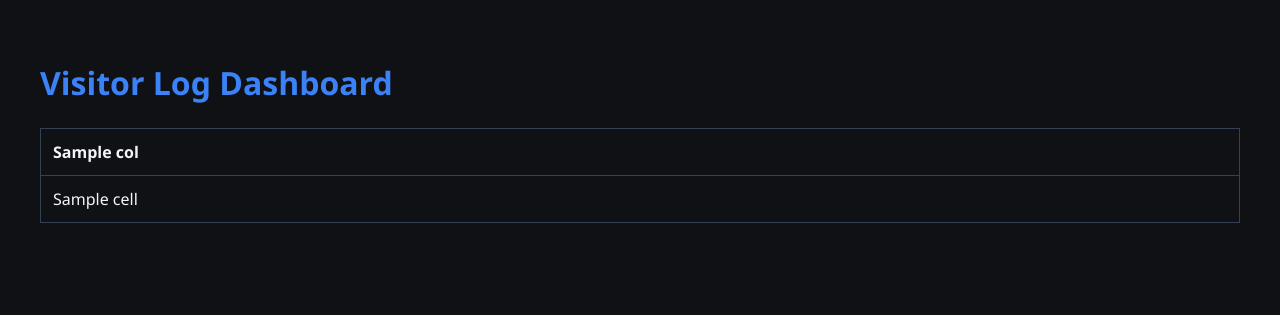
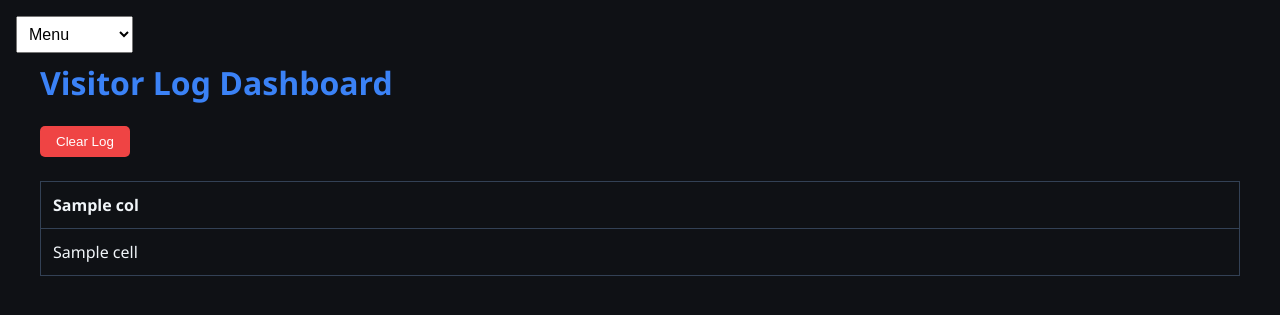
Before and after one commit to Holden2028/ghostlink, a Flask app: template templates/dashboard.html in a window 1280 px wide. Shown: the top 315 px of the page. Run offline with Flask 3, Linux system fonts and the light colour scheme; the template is opened without the code that fills it: most values are stand-ins (such as "Sample title", 1, 10 or a date in 2020).

Commit message:
Add dropdown menu, dashboard clear log button, and remove /log page

```diff
--- a/main.py
+++ b/main.py
@@ -52,20 +52,6 @@ def log_request(req):
 
     return visitor_type
 
-@app.route('/log')
-def show_log():
-    with open(LOG_FILE, 'r') as f:
-        rows = list(csv.reader(f))
-
-    html = """<html><head><title>Visitor Log</title>
-    <style>
-        .human { background-color: #d4edda; }       /* green */
-        .bot { background-color: #f8d7da; }         /* red */
-        .denied { background-color: #f5c6cb; }      /* darker red */
-        table { border-collapse: collapse; }
-        td, th { padding: 8px; border: 1px solid #ccc; }
-    </style></head><body><h1>Visitor Log</h1><table>
-    """
 
     html += '<tr>' + ''.join(f'<th>{col}</th>' for col in rows[0]) + '</tr>'
     for row in rows[1:]:
--- a/templates/dashboard.html
+++ b/templates/dashboard.html
@@ -33,7 +33,20 @@
     </style>
 </head>
 <body>
+<nav style="position: absolute; top: 1rem; left: 1rem;">
+    <select onchange="location = this.value;" style="padding: 0.5rem; font-size: 1rem;">
+        <option selected disabled>Menu</option>
+        <option value="/">Home</option>
+        <option value="/dashboard">Dashboard</option>
+    </select>
+</nav>
     <h1>Visitor Log Dashboard</h1>
+<form action="/clear" method="get" style="margin-bottom: 1rem;">
+    <button type="submit" style="padding: 0.5rem 1rem; background-color: #ef4444; color: white; border: none; border-radius: 5px; cursor: pointer;">
+        Clear Log
+    </button>
+</form>
+
     <table>
         <thead>
             <tr>
```
Also changed, not shown: templates/index.html (+8 -0 lines).
